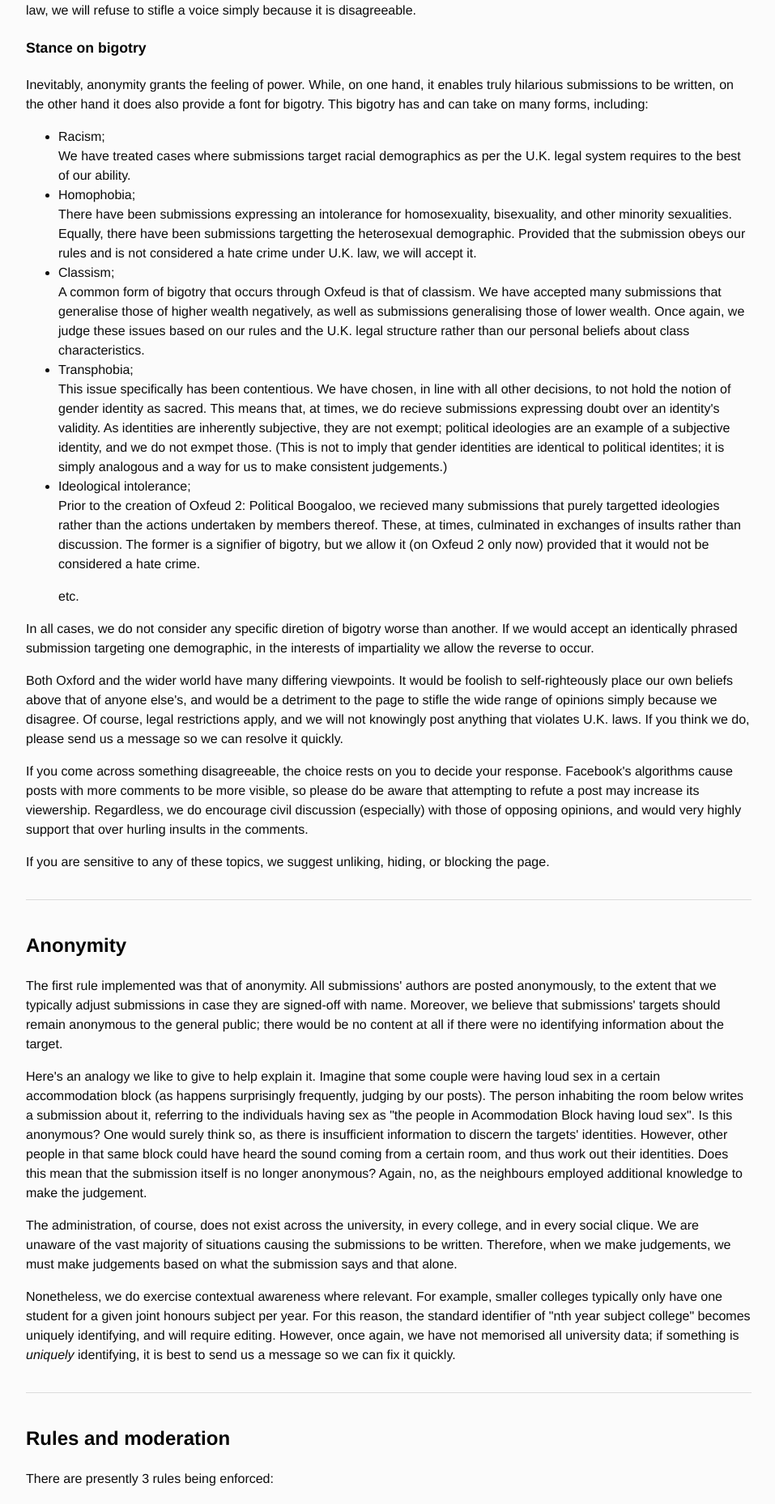
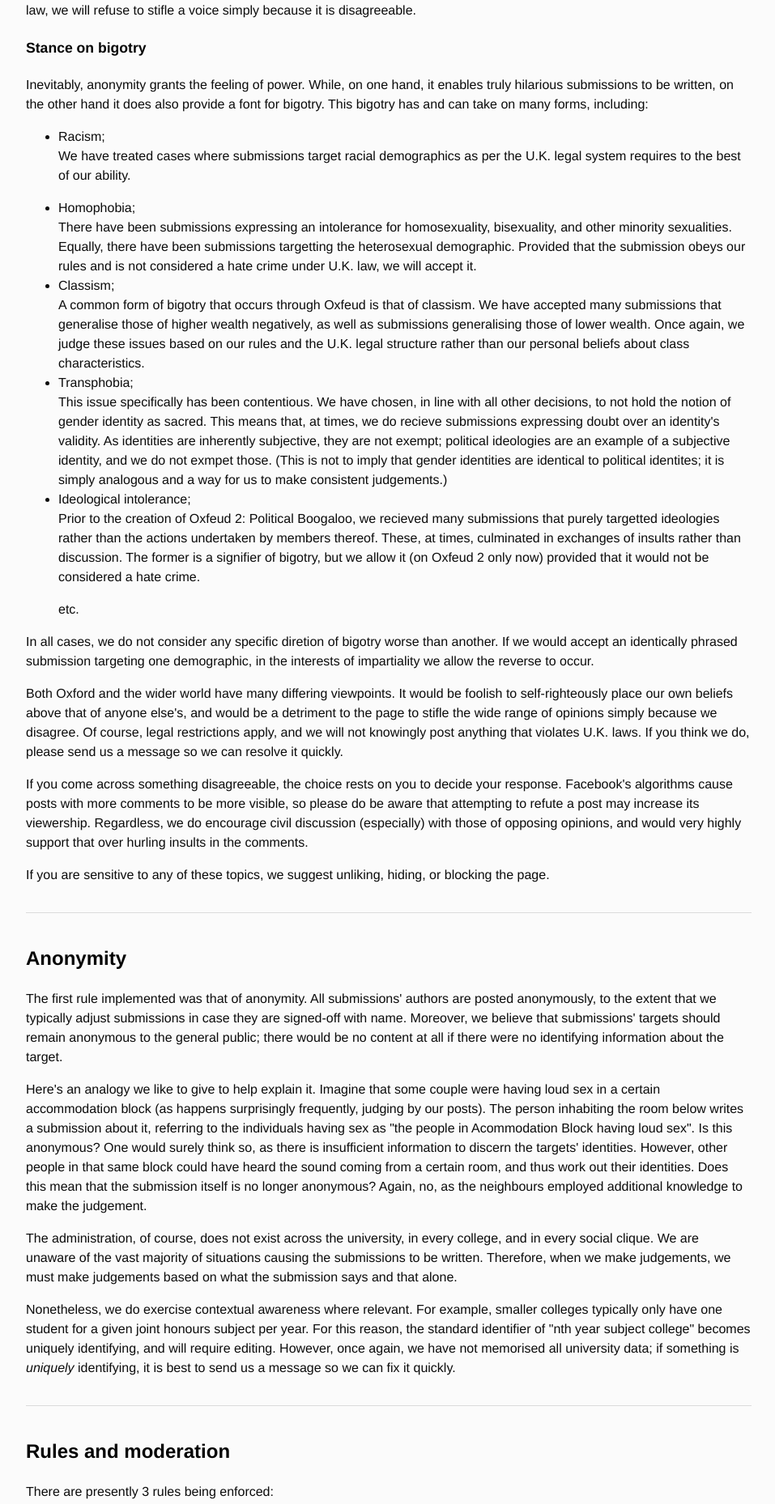
Before and after one commit to Oxfeud/oxfeud.github.io, a Jekyll site: the page built from index.html, in a window 1280 px wide. Shown: the part 2192-4050 px from the top of the page at 81% size, without its empty margins (160-1117 px from the left). Built offline with Jekyll 4.4.1, drawn with Linux system fonts in a browser that asks for light colours.

Commit message:
Update index.html

```diff
--- a/index.html
+++ b/index.html
@@ -66,7 +66,7 @@ title: Oxfeud - FAQ
 	<p>Inevitably, anonymity grants the feeling of power. While, on one hand, it enables truly hilarious submissions to be written, on the other hand it does also provide a font for bigotry. This bigotry has and can take on many forms, including:</p>
 	<ul>
 		<li>Racism;
-			<p style="margin: 0px;">We have treated cases where submissions target racial demographics as per the U.K. legal system requires to the best of our ability.</p></li>
+			<p style="margin-top: 0px;">We have treated cases where submissions target racial demographics as per the U.K. legal system requires to the best of our ability.</p></li>
 		<li>Homophobia;
 			<p style="margin: 0px;">There have been submissions expressing an intolerance for homosexuality, bisexuality, and other minority sexualities. Equally, there have been submissions targetting the heterosexual demographic. Provided that the submission obeys our rules and is not considered a hate crime under U.K. law, we will accept it.</p></li>
 		<li>Classism;
```
